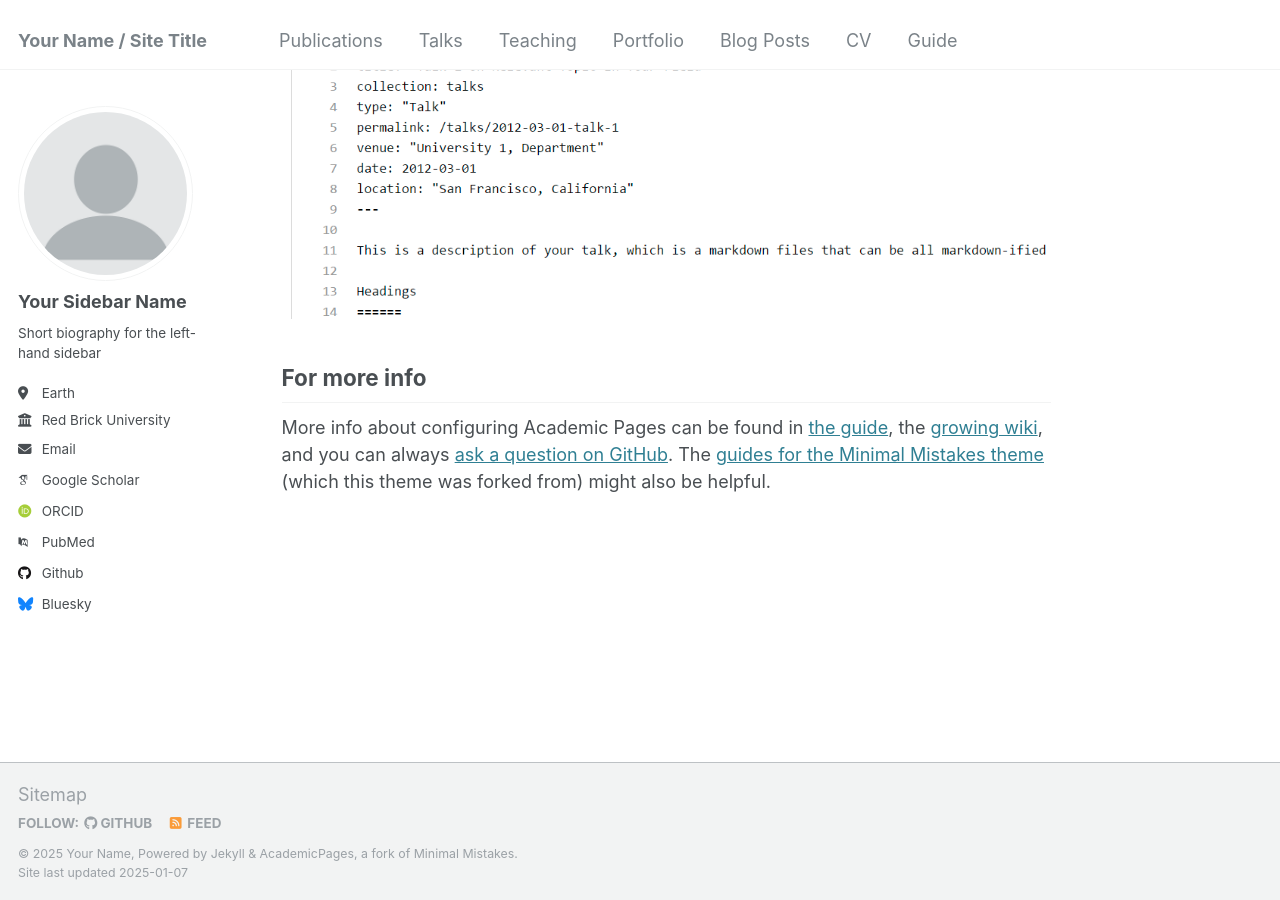
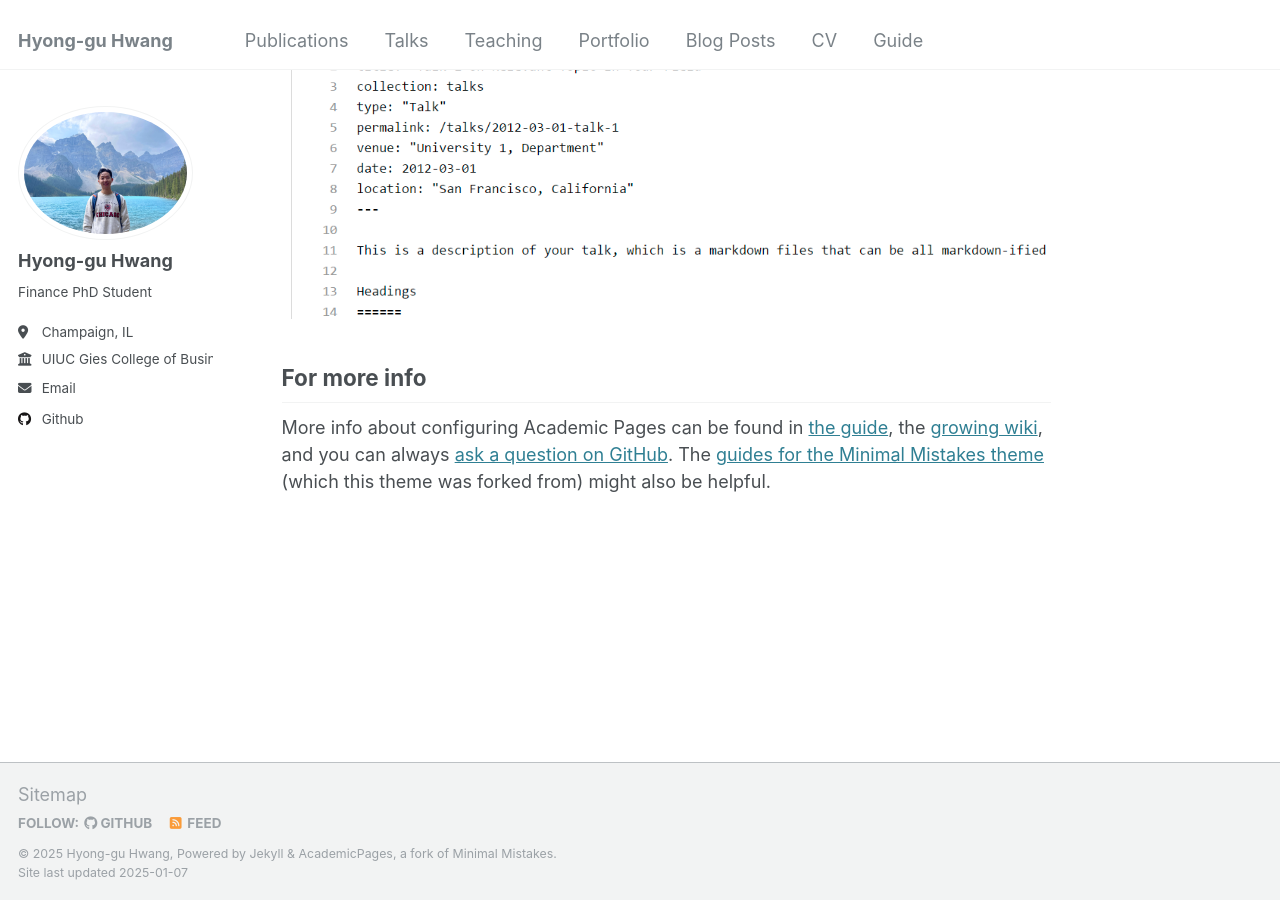
Before and after one commit to hyonggu-hwang/hyonggu-hwang.github.io, a Jekyll site: the page built from _pages/about.md, in a window 1280 px wide and 900 px high, scrolled down 2643 px. Built offline with Jekyll 4.4.1, drawn with Linux system fonts in a browser that asks for light colours; some web fonts are replaced.

Commit message:
contact info

```diff
--- a/_config.yml
+++ b/_config.yml
@@ -8,9 +8,9 @@
 
 # Basic Site Settings
 locale                   : "en-US"
-title                    : "Your Name / Site Title"
+title                    : "Hyong-gu Hwang"
 title_separator          : "-"
-name                     : &name "Your Name"
+name                     : &name "Hyong-gu Hwang"
 description              : &description "personal description"
 url                      : https://academicpages.github.io # the base hostname & protocol for your site e.g. "https://[your GitHub username].github.io"
 baseurl                  : "" # the subpath of your site, e.g. "/blog"
@@ -21,35 +21,26 @@ repository               : "academicpages/academicpages.github.io"
 #               Additional customization can be done by editing /_includes/author-profile.html
 author:
   # Biographic information
-  avatar           : "profile.png"
-  name             : "Your Sidebar Name"
-  pronouns         : # example: "she/her"
-  bio              : "Short biography for the left-hand sidebar"
-  location         : "Earth"
-  employer         : "Red Brick University"
-  uri              : # URL
-  email            : "none@example.org"
+  avatar           : "profile.JPG"
+  name             : "Hyong-gu Hwang"
+  bio              : "Finance PhD Student"
+  location         : "Champaign, IL"
+  employer         : "UIUC Gies College of Business"
+  email            : "hyonggu2@illinois.edu"
 
   # Academic websites
   arxiv            : # URL - Update with the correct link to your profile
-  googlescholar    : "https://scholar.google.com/citations?user=PS_CX0AAAAAJ"
-  impactstory      : # URL
-  orcid            : "http://orcid.org/yourorcidurl"
-  semantic         : # URL
-  pubmed           : "https://www.ncbi.nlm.nih.gov/pubmed/?term=john+snow"
-  researchgate     : # URL
-  scopus           : # URL
+  googlescholar    : #"https://scholar.google.com/citations?user=PS_CX0AAAAAJ"
 
   # Repositories and software development
   bitbucket        : # Username - Update with your username on the site
   codepen          : # Username
   dribbble         : # Username
-  github           : "academicpages"
+  github           : "hyonggu"
   kaggle           : # Username
   stackoverflow    : # User number or user number and name (i.e., use "1" or "1/jeff-atwood")
 
   # Social media
-  bluesky          : "bsky.app" # Replace this with you Bluesky username
   facebook         : # Username
   flickr           : # Username
   foursquare       : # Username
@@ -129,8 +120,6 @@ yandex_site_verification :
 
 
 # Social Sharing
-twitter:
-  username               : &twitter
 facebook:
   username               :
   app_id                 :
```
Also changed, not shown: images/gies.png (added), images/profile.JPG (added), 1 other file.
